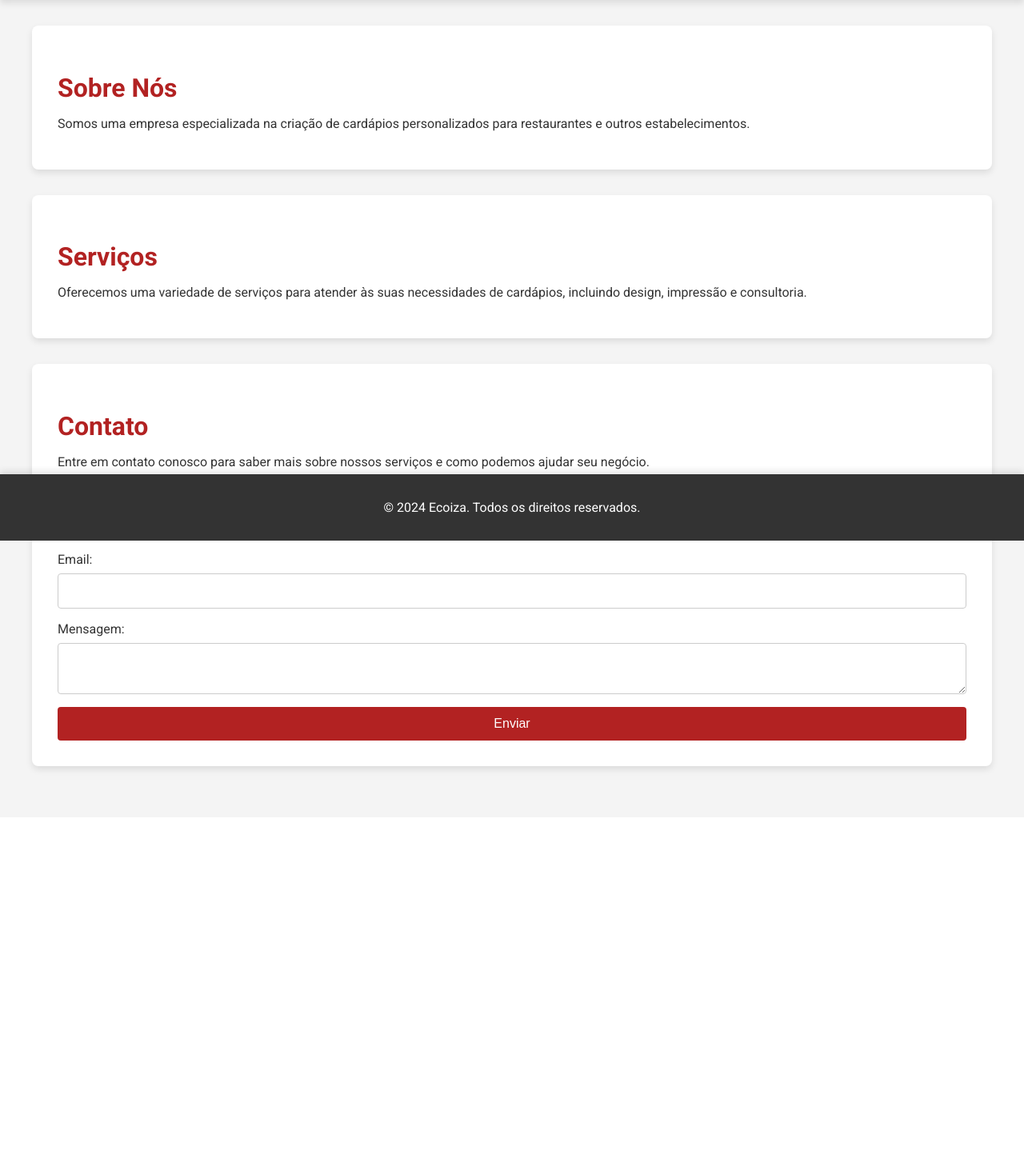
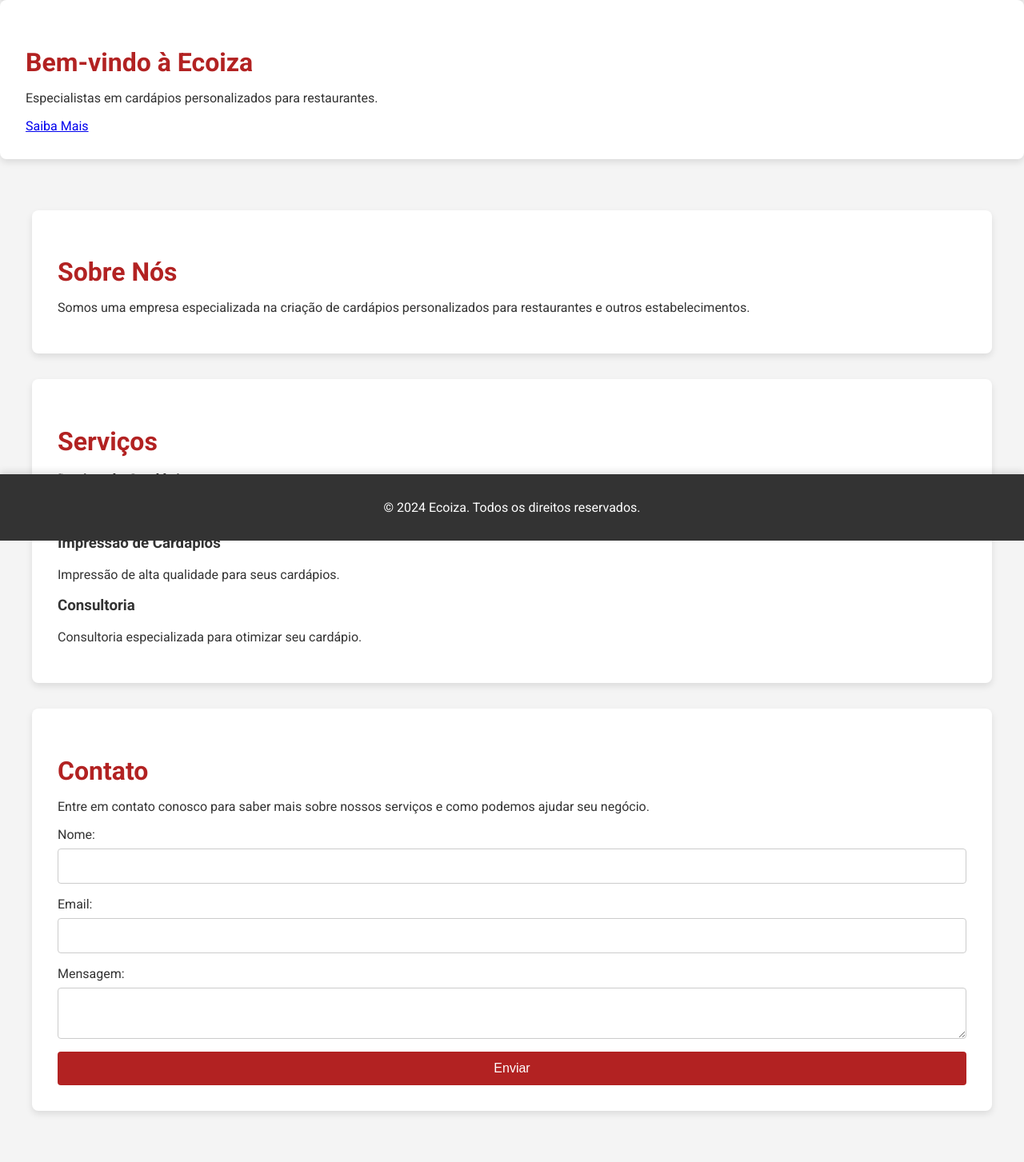
Before and after one commit to NickSA1512/p_integrador, a Django app: page / in a window 1280 px wide. Shown: the part 124-1577 px from the top of the page at 80% size. Before the commit the page ends 1092 px from the top, so only its background shows below. Run offline with Django 5.2, Linux system fonts and the light colour scheme.

Commit message:
Update frontpage.html

```diff
--- a/cardapios/templates/cardapios/frontpage.html
+++ b/cardapios/templates/cardapios/frontpage.html
@@ -1,15 +1,15 @@
 <!DOCTYPE html>
 <html lang="pt-BR">
-    {% load static %}
-<link rel="stylesheet" href="{% static 'frontpage/style.css' %}">
 <head>
     <meta charset="UTF-8">
     <meta name="viewport" content="width=device-width, initial-scale=1.0">
     <title>Ecoiza</title>
     <link rel="stylesheet" href="../../../static/frontpage/style.css">
+    <link rel="icon" href="../../../static/frontpage/icon.png" type="icon">
 </head>
 <body>
-    <header>
+    <header class="animate__animated animate__fadeInDown">
+        <div class="container">
             <h1 class="animated-title">Ecoiza</h1>
             <nav>
                 <ul>
@@ -18,23 +18,50 @@
                     <li><a href="#contato">Contato</a></li>
                 </ul>
             </nav>
+        </div>
     </header>
 
+    <section class="hero">
+        <div class="container">
+            <h2 class="animate__animated animate__fadeInUp">Bem-vindo à Ecoiza</h2>
+            <p class="animate__animated animate__fadeInUp animate__delay-1s">Especialistas em cardápios personalizados para restaurantes.</p>
+            <a href="#sobre" class="btn animate__animated animate__fadeInUp animate__delay-2s">Saiba Mais</a>
+        </div>
+    </section>
+
     <main>
-        <section id="sobre">
+        <section id="sobre" class="content-section" data-aos="fade-up">
+            <div class="container">
                 <h2>Sobre Nós</h2>
                 <p>Somos uma empresa especializada na criação de cardápios personalizados para restaurantes e outros estabelecimentos.</p>
+            </div>
         </section>
 
-        <section id="servicos">
+        <section id="servicos" class="content-section" data-aos="fade-up">
+            <div class="container">
                 <h2>Serviços</h2>
-            <p>Oferecemos uma variedade de serviços para atender às suas necessidades de cardápios, incluindo design, impressão e consultoria.</p>
+                <div class="service-cards">
+                    <div class="card" data-aos="flip-left">
+                        <h3>Design de Cardápios</h3>
+                        <p>Criação de cardápios atraentes e funcionais.</p>
+                    </div>
+                    <div class="card" data-aos="flip-right">
+                        <h3>Impressão de Cardápios</h3>
+                        <p>Impressão de alta qualidade para seus cardápios.</p>
+                    </div>
+                    <div class="card" data-aos="flip-left">
+                        <h3>Consultoria</h3>
+                        <p>Consultoria especializada para otimizar seu cardápio.</p>
+                    </div>
+                </div>
+            </div>
         </section>
 
-        <section id="contato">
+        <section id="contato" class="content-section" data-aos="fade-up">
+            <div class="container">
                 <h2>Contato</h2>
                 <p>Entre em contato conosco para saber mais sobre nossos serviços e como podemos ajudar seu negócio.</p>
-            <form action="/enviar-contato" method="post">
+                <form id="contact-form" action="/enviar-contato" method="post">
                     <label for="nome">Nome:</label>
                     <input type="text" id="nome" name="nome" required>
                     <label for="email">Email:</label>
@@ -43,11 +70,20 @@
                     <textarea id="mensagem" name="mensagem" required></textarea>
                     <button type="submit">Enviar</button>
                 </form>
+            </div>
         </section>
     </main>
 
     <footer>
+        <div class="container">
             <p>© 2024 Ecoiza. Todos os direitos reservados.</p>
+        </div>
     </footer>
+
+    <script src="https://cdnjs.cloudflare.com/ajax/libs/aos/2.3.4/aos.js"></script>
+    <script src="../../../static/frontpage/script.js"></script>
+    <script>
+        AOS.init();
+    </script>
 </body>
 </html>
```
Lines whose indentation alone changed are shown as unchanged.
